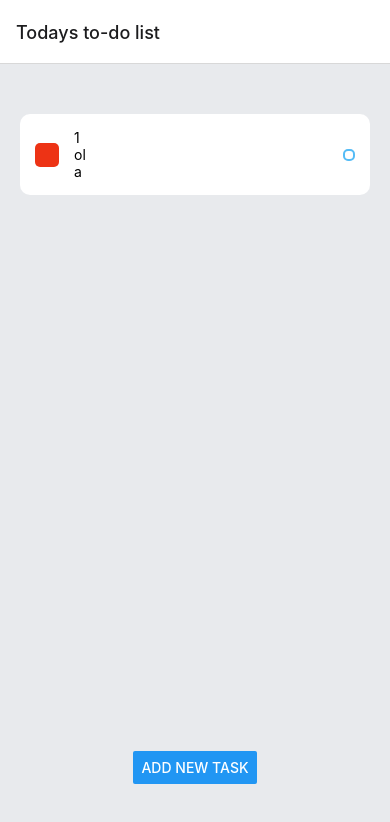
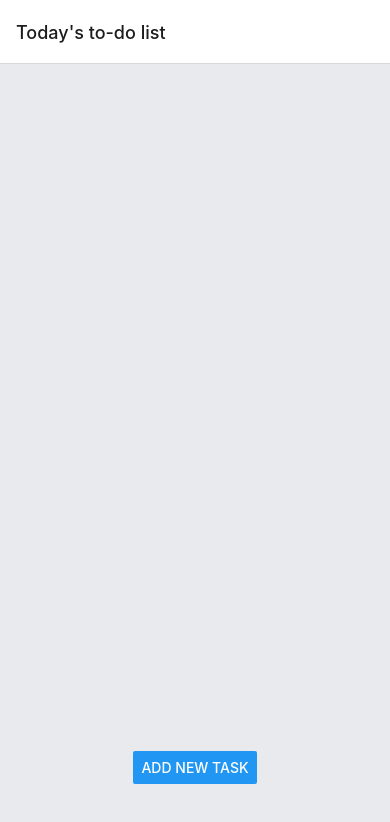
Before and after one commit to annajulysa/rn-todo-list, a React Native app: screen /Home in a window 390 px wide. Shown: the top 822 px of the page. Built offline with nearby package versions, Linux system fonts and the light colour scheme.

Commit message:
- diferentes screens - componente -adiciona nova task

```diff
--- a/App.js
+++ b/App.js
@@ -1,27 +1,8 @@
-import React, { } from 'react';
-
-import { StyleSheet, View, Button } from 'react-native';
+import React from 'react';
 import { NavigationContainer } from '@react-navigation/native';
 import { createNativeStackNavigator } from '@react-navigation/native-stack';
-
-import Task from './components/Task';
-import AddTask from './components/views/AddTask';
-
-function HomeScreen({ navigation }) {
-  return (
-    <View style={styles.container}>
-      <View style={styles.taskWrapper}>
-        <View style={styles.items}>
-          <Task priority={1} text={'oi'} description={'ola'} />
-        </View>
-      </View>
-      <View style={styles.addTask}>
-        <Button title="Add new task" onPress={() => { navigation.navigate(AddTask)}} />
-      </View>
-
-    </View>
-  );
-}
+import HomeScreen from './components/screens/HomeScreen';
+import AddTaskScreen from './components/screens/AddTaskScreen';
 
 const Stack = createNativeStackNavigator();
 
@@ -29,31 +10,9 @@ export default function App() {
   return (
     <NavigationContainer>
       <Stack.Navigator initialRouteName="Home">
-        <Stack.Screen name="Home" component={HomeScreen} options={{title: 'Todays to-do list' }}/>
-        <Stack.Screen name="AddTask" component={AddTask} options={{title: 'Add new task' }}/>
+        <Stack.Screen name="Home" component={HomeScreen} options={{ title: 'Today\'s to-do list' }} />
+        <Stack.Screen name="AddTask" component={AddTaskScreen} options={{ title: 'Add new task' }} />
       </Stack.Navigator>
     </NavigationContainer>
   );
 }
-
-const styles = StyleSheet.create({
-  container: {
-    flex: 1,
-    backgroundColor: '#e8eaed',
-  },
-  taskWrapper: {
-    paddingTop: 20,
-    paddingHorizontal: 20,
-  },
-  items: {
-    marginTop: 30,
-  },
-  addTask: {
-    position: 'absolute',
-    bottom: 60,
-    width: '100%',
-    flexDirection: 'row',
-    justifyContent: 'space-around',
-    alignItems: 'center',
-  },
-});
--- a/components/Task.js
+++ b/components/Task.js
@@ -1,25 +1,20 @@
-import * as React from 'react';
+import React from 'react';
 import { StyleSheet, Text, View } from 'react-native';
 
 export default function Task(props) {
-
-    console.log(props);
-
+  console.log(props)
   return (
     <View style={styles.item}>
       <View style={styles.itemLeft}>
-                { props.priority === 1 &&
-                    <View style={styles.important} />
-                }
-
+        {props.priority === 1 && <View style={styles.important} />}
         <View>
-                    <Text style={styles.itemText}>{props.priority}</Text>
+          <Text style={styles.itemText}>{props.title}</Text>
           <Text style={styles.itemText}>{props.description}</Text>
         </View>
       </View>
       <View style={styles.circular}></View>
     </View>
-    )
+  );
 }
 
 const styles = StyleSheet.create({
@@ -40,18 +35,19 @@ const styles = StyleSheet.create({
   important: {
     width: 24,
     height: 24,
-        backgroundColor: '#ed3315',
+    backgroundColor: '#FF6347',
+    opacity: 0.4,
     borderRadius: 5,
     marginRight: 15,
   },
   itemText: {
-        maxWidth: '80%'
+    maxWidth: '80%',
   },
   circular: {
     width: 12,
     height: 12,
-        borderColor: '#55bcf6',
+    borderColor: '#55BCF6',
+    borderWidth: 2,
     borderRadius: 5,
-        borderWidth: 2,
   },
 });
--- /dev/null
+++ b/components/screens/AddTaskScreen.js
@@ -0,0 +1,90 @@
+import React, { useState } from 'react';
+import { StyleSheet, Button, View, KeyboardAvoidingView, Platform, TextInput } from 'react-native';
+import { Dropdown } from 'react-native-element-dropdown';
+
+const data = [
+  { label: 'Urgent', value: '1' },
+  { label: 'Medium priority', value: '2' },
+  { label: 'Low priority', value: '3' },
+];
+
+export default function AddTaskScreen({ navigation }) {
+  const [task, setTask] = useState({
+    title: '',
+    description: '',
+    priority: '',
+  });
+  const [isFocus, setIsFocus] = useState(false);
+
+  const handleInputChange = (value, name) => {
+    console.log(value, name);
+    setTask({ ...task, [name]: value });
+  };
+
+  const submitHandler = () => {
+    navigation.navigate('Home', { newTask: task });
+  };
+
+  return (
+    <View style={styles.container}>
+      <KeyboardAvoidingView behavior={Platform.OS === 'ios' ? 'padding' : 'height'}>
+        <TextInput
+          style={styles.input}
+          placeholder={'Title task'}
+          onChangeText={(text) => handleInputChange(text, 'title')}
+        />
+        <TextInput
+          style={styles.input}
+          placeholder={'Description task'}
+          multiline={true}
+          numberOfLines={4}
+          onChangeText={(text) => handleInputChange(text, 'description')}
+        />
+      </KeyboardAvoidingView>
+
+      <Dropdown
+        style={[styles.dropdown, isFocus && { borderColor: 'blue' }]}
+        data={data}
+        maxHeight={300}
+        labelField="label"
+        valueField="value"
+        placeholder={'Select Priority'}
+        onFocus={() => setIsFocus(true)}
+        onBlur={() => setIsFocus(false)}
+        onChange={(item) => {
+          handleInputChange(item.value, 'priority');
+          setIsFocus(false);
+        }}
+      />
+
+      <View style={styles.addTask}>
+        <Button title="Add task" onPress={submitHandler} />
+      </View>
+    </View>
+  );
+}
+
+const styles = StyleSheet.create({
+  container: {
+    flex: 1,
+    padding: 20,
+  },
+  input: {
+    height: 40,
+    borderColor: 'gray',
+    borderWidth: 1,
+    marginBottom: 10,
+    paddingLeft: 8,
+  },
+  dropdown: {
+    height: 50,
+    borderColor: 'gray',
+    borderWidth: 1,
+    borderRadius: 8,
+    paddingHorizontal: 8,
+    marginBottom: 10,
+  },
+  addTask: {
+    marginTop: 20,
+  },
+});
--- /dev/null
+++ b/components/screens/HomeScreen.js
@@ -0,0 +1,50 @@
+import React, { useState, useEffect } from 'react';
+import { StyleSheet, View, Button } from 'react-native';
+import Task from '../Task';
+
+export default function HomeScreen({ navigation, route }) {
+  const [tasks, setTasks] = useState([]);
+
+  useEffect(() => {
+    if (route.params?.newTask) {
+      setTasks([...tasks, route.params.newTask]);
+    }
+  }, [route.params?.newTask]);
+
+  return (
+    <View style={styles.container}>
+      <View style={styles.taskWrapper}>
+        <View style={styles.items}>
+          {tasks.map((task, index) => (
+            <Task key={index} priority={task.priority} title={task.title} description={task.description} />
+          ))}
+        </View>
+      </View>
+      <View style={styles.addTask}>
+        <Button title="Add new task" onPress={() => navigation.navigate('AddTask')} />
+      </View>
+    </View>
+  );
+}
+
+const styles = StyleSheet.create({
+  container: {
+    flex: 1,
+    backgroundColor: '#e8eaed',
+  },
+  taskWrapper: {
+    paddingTop: 20,
+    paddingHorizontal: 20,
+  },
+  items: {
+    marginTop: 30,
+  },
+  addTask: {
+    position: 'absolute',
+    bottom: 60,
+    width: '100%',
+    flexDirection: 'row',
+    justifyContent: 'space-around',
+    alignItems: 'center',
+  },
+});
--- a/components/views/AddTask.js
+++ /dev/null
@@ -1,84 +0,0 @@
-import React, { useState } from 'react';
-import { StyleSheet, Button, View, KeyboardAvoidingView, Platform, TextInput, } from 'react-native';
-import { Dropdown } from 'react-native-element-dropdown';
-
-const data = [
-    { label: 'Urgent', value: '1' },
-    { label: 'Medium priority', value: '2' },
-    { label: 'Low priority', value: '3' },
-];
-
-export default function AddTask() {
-    const [todos, setTodos] = useState([]);
-    const [isFocus, setIsFocus] = useState(false);
-
-    const addTodo = (text, input) => {
-        setTodos(prevState => ({...prevState, [input]: text}));
-    };
-    const submitHandler = () => {
-        console.log(todos);
-    };
-
-    return (
-        <View style={styles.container}>
-            <KeyboardAvoidingView behavior={Platform.OS === 'ios' ? 'padding' : 'height'}>
-                <TextInput style={styles.input} placeholder={'Title task'} onChangeText={text => addTodo(text, 'title')}/>
-                <TextInput style={styles.input} placeholder={'Description task'} multiline={true} numberOfLines={4} onChangeText={text => addTodo(text, 'description')}/>
-            </KeyboardAvoidingView>
-
-            <Dropdown
-                style={[styles.dropdown, isFocus && { borderColor: 'blue' }]}
-                data={data}
-                maxHeight={300}
-                labelField="label"
-                valueField="value"
-                placeholder={'Select Priority'}
-                onFocus={() => setIsFocus(true)}
-                onBlur={() => setIsFocus(false)}
-                onChange={item => {
-                    addTodo(item.value, 'priority')
-                    setIsFocus(false);
-                }}
-            />
-
-            <View style={styles.addTask}>
-                <Button title="Add task" onPress={() => submitHandler()}/>
-            </View>
-
-            {
-                todos.map((todo, index) => (
-                        <Task text={todo} />
-                ))
-            }
-
-        </View>
-    )
-}
-
-const styles = StyleSheet.create({
-    container: {
-        flex: 1,
-        backgroundColor: '#e8eaed',
-        padding: 16,
-    },
-    input: {
-        paddingVertical: 15,
-        paddingHorizontal: 15,
-        backgroundColor: '#FFF',
-        borderColor: '#c0c0c0',
-        borderWidth: 0.5,
-        borderRadius: 8,
-        marginBottom: 10,
-    },
-    dropdown: {
-        height: 50,
-        backgroundColor: '#FFF',
-        borderColor: '#c0c0c0',
-        borderWidth: 0.5,
-        borderRadius: 8,
-        paddingHorizontal: 8,
-    },
-    addTask: {
-        marginTop: 20,
-    },
-});
```
Lines whose indentation alone changed are shown as unchanged.
